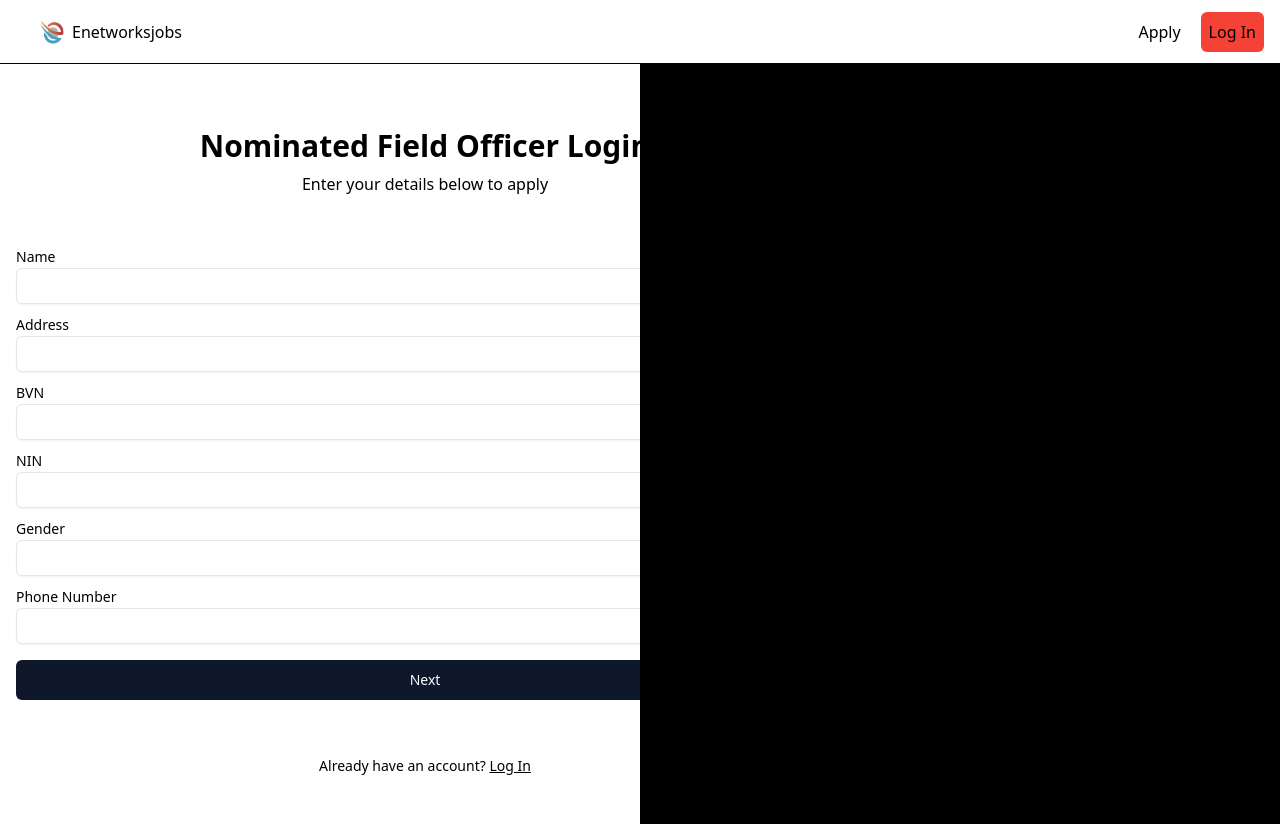
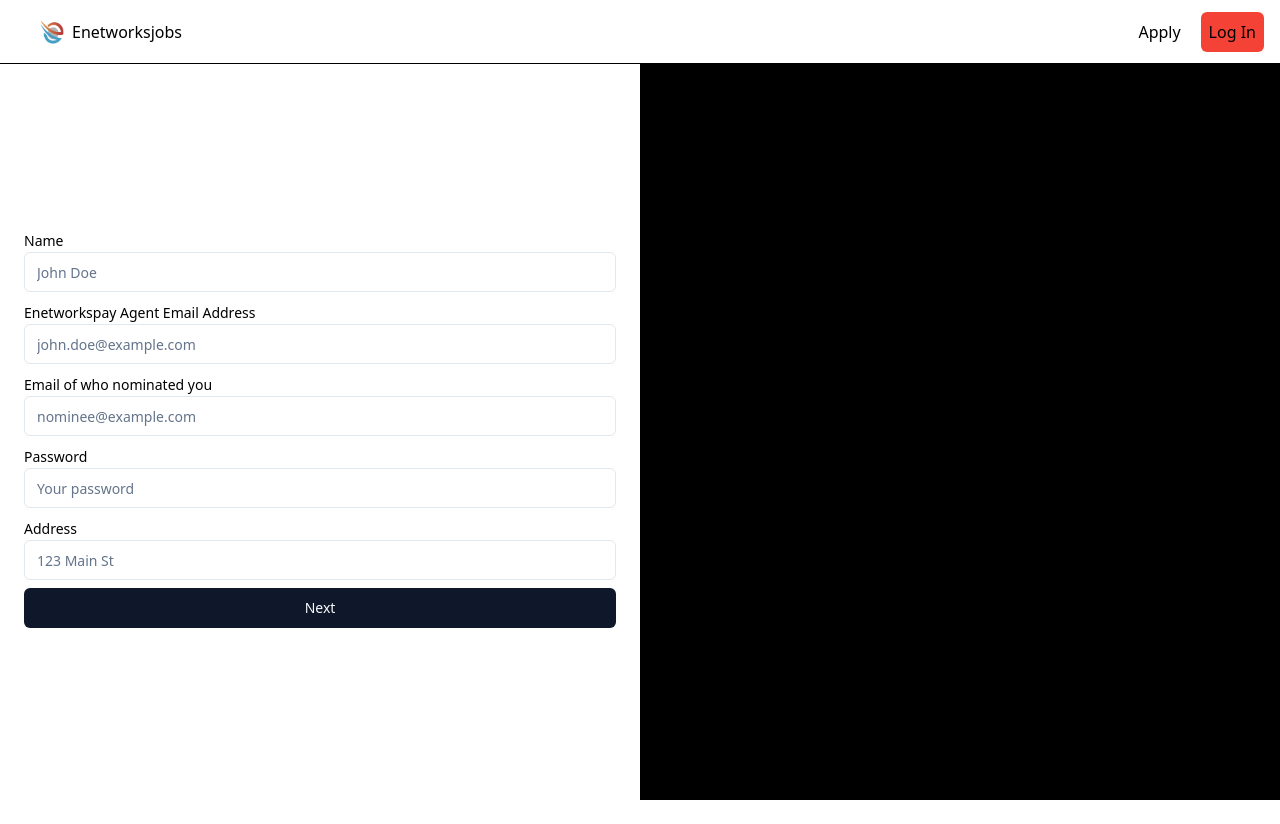
Before and after one commit to Aldorax/enetworksjobs, a Next.js app: page /apply/openings/field-officer/application in a window 1280 px wide. After the commit the page ends 800 px from the top, so only its background shows below. Built offline with nearby package versions, Linux system fonts and the light colour scheme.

Commit message:
TEMP: Ignore all types issues

```diff
--- a/package.json
+++ b/package.json
@@ -68,6 +68,7 @@
     "react-dom": "^18",
     "react-dropzone": "^14.2.3",
     "react-hook-form": "^7.51.4",
+    "react-icons": "^5.2.1",
     "react-resizable-panels": "^0.0.55",
     "react-wrap-balancer": "^0.4.1",
     "recharts": "^2.6.2",
--- a/src/app/(applications)/apply/openings/(field officers)/field-officer/application/page.tsx
+++ b/src/app/(applications)/apply/openings/(field officers)/field-officer/application/page.tsx
@@ -1,230 +1,302 @@
 "use client";
-import { Input } from "@/registry/new-york/ui/input";
-import React, { useState, type ChangeEvent, type FormEvent } from "react";
+// components/Input requiredForm.tsx
+import { useState, useEffect } from "react";
+import { useRouter } from "next/navigation";
+import { useForm } from "react-hook-form";
+import { Input } from "@/components/ui/input";
 import { Button } from "@/components/ui/button";
+import { AiOutlineCheck, AiOutlineLoading } from "react-icons/ai";
+import { MdSend } from "react-icons/md";
 import { Label } from "@/components/ui/label";
-import SectionCard from "@/components/custom/sectionCard";
-import Link from "next/link";
+import {
+  Select,
+  SelectContent,
+  SelectGroup,
+  SelectItem,
+  SelectLabel,
+  SelectTrigger,
+  SelectValue
+} from "@/components/ui/select";
 
-export default function Dashboard() {
-  const [currentStep, setCurrentStep] = useState<number>(1);
-  const [formData, setFormData] = useState<Record<string, string | File>>({});
-  const [previews, setPreviews] = useState<Record<string, string | null>>({});
+export default function FieldApplication() {
+  const router = useRouter();
+  const [loading, setLoading] = useState(false);
+  const [success, setSuccess] = useState(false);
+  const [step, setStep] = useState(1);
+  const {
+    register,
+    handleSubmit,
+    watch,
+    setValue,
+    formState: { errors }
+  } = useForm();
 
-  const imageFields = [
-    "Guarantor Passport Photo *",
-    "Profile Image *",
-    "Signature*",
-    "Your Passport Photo *"
-  ];
+  // Watch the 'gender' field to handle its state
+  const gender = watch("gender");
 
-  const steps = [
-    {
-      id: 1,
-      title: "Step 1",
-      fields: ["Name", "Address", "BVN", "NIN", "Gender", "Phone Number"]
-    },
-    {
-      id: 2,
-      title: "Step 2",
-      fields: [
-        "Guarantor Name",
-        "Guarantor Phone Number",
-        "Guarantor BVN",
-        "Guarantor NIN",
-        "Guarantor Address",
-        "Guarantor Passport Photo *",
-        "Profile Image *",
-        "Signature*",
-        "Your Passport Photo *"
-      ]
-    },
-    {
-      id: 4,
-      title: "Review & Submit",
-      fields: [] // No fields, just review
+  const onSubmit = async (data: Record<string, any>) => {
+    const formData = new FormData();
+    const accessToken = localStorage.getItem("access_token");
+
+    setLoading(true);
+
+    Object.entries(data).forEach(([key, value]) => {
+      if (
+        key === "guarantor_passport" ||
+        key === "profile_image" ||
+        key === "signature" ||
+        key === "passport_photo"
+      ) {
+        if (value && value[0] instanceof File) {
+          formData.append(key, value[0]);
         }
-  ];
-
-  const handleSubmit = (event: FormEvent<HTMLFormElement>) => {
-    event.preventDefault();
-    if (currentStep < steps.length) {
-      setCurrentStep(currentStep + 1);
       } else {
-      void handleFinalSubmit(); // Explicitly marking the promise as ignored
+        formData.append(key, value);
       }
-  };
-
-  const handleFinalSubmit = async () => {
-    const formDataToSend = new FormData();
-    for (const key in formData) {
-      formDataToSend.append(key, formData[key]);
-    }
+    });
 
     try {
       const response = await fetch("http://localhost:5000/api/submit", {
         method: "POST",
-        body: formDataToSend
+        body: formData,
+        headers: {
+          Authorization: `Bearer ${accessToken}`
+        }
       });
-      const result = await response.json();
-      console.log("Form Submitted:", result);
+
+      if (!accessToken) {
+        setLoading(false);
+        return;
+      }
+
+      if (!response.ok) {
+        const errorData = await response.json();
+        setLoading(false);
+        throw new Error(errorData.message);
+      }
+
+      setSuccess(true);
     } catch (error) {
-      console.error("Error submitting form:", error);
+      console.error(error);
+      setLoading(false);
     }
   };
 
-  const handleChange = (event: ChangeEvent<HTMLInputElement>) => {
-    setFormData({ ...formData, [event.target.name]: event.target.value });
-  };
+  const nextStep = () => setStep(prev => prev + 1);
+  const prevStep = () => setStep(prev => prev - 1);
 
-  const handleImageChange = (
-    event: ChangeEvent<HTMLInputElement>,
-    field: string
-  ) => {
-    const file = event.target.files?.[0];
-    if (file != null) {
-      setPreviews({ ...previews, [field]: URL.createObjectURL(file) });
-      setFormData({ ...formData, [field]: file });
-    }
+  const renderImagePreview = (field: string) => {
+    const file = watch(field)?.[0];
+    return file ? (
+      <img
+        src={URL.createObjectURL(file)}
+        alt={`${field} preview`}
+        className="mt-2 h-20 w-20 object-cover"
+      />
+    ) : null;
   };
 
   return (
-    <div className="w-full lg:grid lg:min-h-screen lg:grid-cols-2 xl:min-h-screen">
-      <div className="flex h-full min-h-screen flex-col items-center justify-center bg-white py-12 text-black">
-        <div className="mx-auto grid w-full gap-6 md:w-[850px]">
-          <div className="mt-20 grid gap-2 text-center">
-            <h1 className="text-3xl font-bold">
-              Nominated Field Officer Login
-            </h1>
-            <p className="text-muted-foreground text-balance">
-              Enter your details below to apply
-            </p>
+    <div className="grid h-full grid-cols-1 md:grid-cols-2">
+      <form
+        onSubmit={handleSubmit(onSubmit)}
+        className="flex h-full min-h-screen w-full flex-col justify-center space-y-2 rounded-md bg-white p-6 pt-20 text-black"
+      >
+        {step === 1 && (
+          <>
+            <div>
+              <Label>Name</Label>
+              <Input required placeholder="John Doe" {...register("name")} />
             </div>
-          <form onSubmit={handleSubmit} className="mt-2 grid p-4 pl-4">
-            {currentStep === 1 && (
-              <>
-                {steps[0].fields.map(field => (
-                  <div key={field} className="mb-2">
-                    <Label>{field}</Label>
+            <div>
+              <Label>Enetworkspay Agent Email Address</Label>
+              <Input
+                required
+                type="email"
+                placeholder="john.doe@example.com"
+                {...register("agent_email")}
+              />
+            </div>
+            <div>
+              <Label>Email of who nominated you</Label>
+              <Input
+                required
+                type="email"
+                placeholder="nominee@example.com"
+                {...register("nominee_email")}
+              />
+            </div>
+            <div>
+              <Label>Password</Label>
+              <Input
+                required
+                type="password"
+                placeholder="Your password"
+                {...register("password")}
+              />
+            </div>
+            <div>
+              <Label>Address</Label>
               <Input
                 required
                 type="text"
-                      name={field}
-                      onChange={handleChange}
-                      value={
-                        typeof formData[field] === "string"
-                          ? formData[field]
-                          : ""
-                      }
+                placeholder="123 Main St"
+                {...register("address")}
               />
             </div>
-                ))}
-                <Button className="mt-2" type="submit">
+            <div className="grid">
+              <Button color="primary" onClick={nextStep}>
                 Next
               </Button>
+            </div>
           </>
         )}
-
-            {currentStep === 2 && (
-              <div className="mt-10">
-                {steps[1].fields.map(field => (
-                  <div key={field} className="mb-2">
-                    <Label>{field}</Label>
-                    {imageFields.includes(field) ? (
+        {step === 2 && (
+          <>
+            <div>
+              <Label>BVN</Label>
+              <Input required {...register("bvn")} />
+            </div>
+            <div>
+              <Label>NIN</Label>
+              <Input required {...register("nin")} />
+            </div>
+            <div>
+              <Label>Enetworkspay Agent Card Number</Label>
+              <Input required {...register("agent_card_number")} />
+            </div>
+            <div>
+              <Label>Gender</Label>
+              <Select
+                onValueChange={value => setValue("gender", value)}
+                value={gender || ""}
+              >
+                <SelectTrigger>
+                  <SelectValue placeholder="Select your gender" />
+                </SelectTrigger>
+                <SelectContent>
+                  <SelectItem value="male">Male</SelectItem>
+                  <SelectItem value="female">Female</SelectItem>
+                </SelectContent>
+              </Select>
+              {/* <p className="text-red-500">{String(errors.gender?.message)}</p> */}
+            </div>
+            <div>
+              <section className="grid gap-2">
+                <Button color="primary" onClick={prevStep}>
+                  Previous
+                </Button>
+                <Button color="primary" onClick={nextStep}>
+                  Next
+                </Button>
+              </section>
+            </div>
+          </>
+        )}
+        {step === 3 && (
+          <>
+            <div>
+              <Label>Guarantor Name</Label>
+              <Input required {...register("guarantor_name")} />
+            </div>
+            <div>
+              <Label>Guarantor Phone Number</Label>
+              <Input required {...register("guarantor_phone_number")} />
+            </div>
+            <div>
+              <Label>Guarantor BVN</Label>
+              <Input required {...register("guarantor_bvn")} />
+            </div>
+            <div>
+              <Label>Guarantor NIN</Label>
+              <Input required {...register("guarantor_nin")} />
+            </div>
+            <div>
+              <section className="grid gap-2">
+                <Button color="primary" onClick={prevStep}>
+                  Previous
+                </Button>
+                <Button color="primary" onClick={nextStep}>
+                  Next
+                </Button>
+              </section>
+            </div>
+          </>
+        )}
+        {step === 4 && (
+          <>
+            <div>
+              <Label>Guarantor Address</Label>
+              <Input required {...register("guarantor_address")} />
+            </div>
+            <div>
+              <Label>Date of Birth</Label>
+              <Input required type="date" {...register("date_of_birth")} />
+            </div>
+            <div>
+              <Label>Phone Number</Label>
+              <Input required {...register("phone_number")} />
+            </div>
+            <div>
+              <Label>Guarantor Passport</Label>
               <Input
                 required
                 type="file"
                 accept="image/*"
-                        name={field}
-                        onChange={e => handleImageChange(e, field)}
+                {...register("guarantor_passport")}
               />
-                    ) : (
+              {renderImagePreview("guarantor_passport")}
+            </div>
+            <div>
+              <Label>Profile Image</Label>
               <Input
                 required
-                        type="text"
-                        name={field}
-                        onChange={handleChange}
-                        value={
-                          typeof formData[field] === "string"
-                            ? formData[field]
-                            : ""
-                        }
+                type="file"
+                accept="image/*"
+                {...register("profile_image")}
               />
-                    )}
-                    {previews[field] && (
-                      <img
-                        className="mt-2"
-                        src={previews[field]}
-                        alt={`Preview of ${field}`}
+              {renderImagePreview("profile_image")}
+            </div>
+            <div>
+              <Label>Signature</Label>
+              <Input
+                required
+                type="file"
+                accept="image/*"
+                {...register("signature")}
               />
-                    )}
+              {renderImagePreview("signature")}
             </div>
-                ))}
-                <section className="grid">
-                  <Button className="mt-2" type="submit">
-                    Next
-                  </Button>
-                  <Button
-                    onClick={() => {
-                      setCurrentStep(currentStep - 1);
-                    }}
-                    className="mt-4"
-                  >
+            <div>
+              <Label>Passport Photo</Label>
+              <Input
+                required
+                type="file"
+                accept="image/*"
+                {...register("passport_photo")}
+              />
+              {renderImagePreview("passport_photo")}
+            </div>
+            <div className="flex justify-between">
+              <Button color="primary" onClick={prevStep}>
                 Previous
               </Button>
-                </section>
-              </div>
+              <Button color="primary" type="submit" disabled={loading}>
+                {loading ? (
+                  <AiOutlineLoading className="animate-spin" />
+                ) : success ? (
+                  <AiOutlineCheck size={20} color="#00cc00" />
+                ) : (
+                  <>
+                    Submit Form <MdSend size={20} />
+                  </>
                 )}
-
-            {currentStep === 3 && (
-              <div>
-                <ul className="px-4">
-                  {Object.entries(formData).map(([key, value]) => (
-                    <li key={key} className="px-2">
-                      <strong>{key}: </strong>
-                      {value instanceof File ? value.name : value}
-                    </li>
-                  ))}
-                </ul>
-                {Object.entries(previews).map(([key, src]) => (
-                  <section className="my-1">
-                    <img key={key} src={src} alt={`Preview of ${key}`} />
-                  </section>
-                ))}
-                <div className="grid">
-                  <Button
-                    onClick={() => {
-                      setCurrentStep(currentStep - 1);
-                    }}
-                    className="mt-4"
-                  >
-                    Previous
-                  </Button>
-                  <Button
-                    type="button"
-                    onClick={() => {
-                      handleFinalSubmit().catch(console.error); // Ensure any errors are caught
-                    }}
-                    className="mt-2"
-                  >
-                    Confirm and Submit
               </Button>
             </div>
-              </div>
+          </>
         )}
       </form>
-          <div className="mt-4 text-center text-sm">
-            Already have an account?{" "}
-            <Link
-              href="/apply/openings/field-officer/login"
-              className="underline"
-            >
-              Log In
-            </Link>
-          </div>
-        </div>
-      </div>
-      <div className="hidden bg-black lg:block"></div>
+      <div className="bg-black md:h-full md:min-h-screen"></div>
     </div>
   );
 }
--- /dev/null
+++ b/src/components/ui/select.tsx
@@ -0,0 +1,160 @@
+"use client"
+
+import * as React from "react"
+import * as SelectPrimitive from "@radix-ui/react-select"
+import { Check, ChevronDown, ChevronUp } from "lucide-react"
+
+import { cn } from "@/lib/utils"
+
+const Select = SelectPrimitive.Root
+
+const SelectGroup = SelectPrimitive.Group
+
+const SelectValue = SelectPrimitive.Value
+
+const SelectTrigger = React.forwardRef<
+  React.ElementRef<typeof SelectPrimitive.Trigger>,
+  React.ComponentPropsWithoutRef<typeof SelectPrimitive.Trigger>
+>(({ className, children, ...props }, ref) => (
+  <SelectPrimitive.Trigger
+    ref={ref}
+    className={cn(
+      "flex h-10 w-full items-center justify-between rounded-md border border-slate-200 bg-white px-3 py-2 text-sm ring-offset-white placeholder:text-slate-500 focus:outline-none focus:ring-2 focus:ring-slate-950 focus:ring-offset-2 disabled:cursor-not-allowed disabled:opacity-50 [&>span]:line-clamp-1 dark:border-slate-800 dark:bg-slate-950 dark:ring-offset-slate-950 dark:placeholder:text-slate-400 dark:focus:ring-slate-300",
+      className
+    )}
+    {...props}
+  >
+    {children}
+    <SelectPrimitive.Icon asChild>
+      <ChevronDown className="h-4 w-4 opacity-50" />
+    </SelectPrimitive.Icon>
+  </SelectPrimitive.Trigger>
+))
+SelectTrigger.displayName = SelectPrimitive.Trigger.displayName
+
+const SelectScrollUpButton = React.forwardRef<
+  React.ElementRef<typeof SelectPrimitive.ScrollUpButton>,
+  React.ComponentPropsWithoutRef<typeof SelectPrimitive.ScrollUpButton>
+>(({ className, ...props }, ref) => (
+  <SelectPrimitive.ScrollUpButton
+    ref={ref}
+    className={cn(
+      "flex cursor-default items-center justify-center py-1",
+      className
+    )}
+    {...props}
+  >
+    <ChevronUp className="h-4 w-4" />
+  </SelectPrimitive.ScrollUpButton>
+))
+SelectScrollUpButton.displayName = SelectPrimitive.ScrollUpButton.displayName
+
+const SelectScrollDownButton = React.forwardRef<
+  React.ElementRef<typeof SelectPrimitive.ScrollDownButton>,
+  React.ComponentPropsWithoutRef<typeof SelectPrimitive.ScrollDownButton>
+>(({ className, ...props }, ref) => (
+  <SelectPrimitive.ScrollDownButton
+    ref={ref}
+    className={cn(
+      "flex cursor-default items-center justify-center py-1",
+      className
+    )}
+    {...props}
+  >
+    <ChevronDown className="h-4 w-4" />
+  </SelectPrimitive.ScrollDownButton>
+))
+SelectScrollDownButton.displayName =
+  SelectPrimitive.ScrollDownButton.displayName
+
+const SelectContent = React.forwardRef<
+  React.ElementRef<typeof SelectPrimitive.Content>,
+  React.ComponentPropsWithoutRef<typeof SelectPrimitive.Content>
+>(({ className, children, position = "popper", ...props }, ref) => (
+  <SelectPrimitive.Portal>
+    <SelectPrimitive.Content
+      ref={ref}
+      className={cn(
+        "relative z-50 max-h-96 min-w-[8rem] overflow-hidden rounded-md border border-slate-200 bg-white text-slate-950 shadow-md data-[state=open]:animate-in data-[state=closed]:animate-out data-[state=closed]:fade-out-0 data-[state=open]:fade-in-0 data-[state=closed]:zoom-out-95 data-[state=open]:zoom-in-95 data-[side=bottom]:slide-in-from-top-2 data-[side=left]:slide-in-from-right-2 data-[side=right]:slide-in-from-left-2 data-[side=top]:slide-in-from-bottom-2 dark:border-slate-800 dark:bg-slate-950 dark:text-slate-50",
+        position === "popper" &&
+          "data-[side=bottom]:translate-y-1 data-[side=left]:-translate-x-1 data-[side=right]:translate-x-1 data-[side=top]:-translate-y-1",
+        className
+      )}
+      position={position}
+      {...props}
+    >
+      <SelectScrollUpButton />
+      <SelectPrimitive.Viewport
+        className={cn(
+          "p-1",
+          position === "popper" &&
+            "h-[var(--radix-select-trigger-height)] w-full min-w-[var(--radix-select-trigger-width)]"
+        )}
+      >
+        {children}
+      </SelectPrimitive.Viewport>
+      <SelectScrollDownButton />
+    </SelectPrimitive.Content>
+  </SelectPrimitive.Portal>
+))
+SelectContent.displayName = SelectPrimitive.Content.displayName
+
+const SelectLabel = React.forwardRef<
+  React.ElementRef<typeof SelectPrimitive.Label>,
+  React.ComponentPropsWithoutRef<typeof SelectPrimitive.Label>
+>(({ className, ...props }, ref) => (
+  <SelectPrimitive.Label
+    ref={ref}
+    className={cn("py-1.5 pl-8 pr-2 text-sm font-semibold", className)}
+    {...props}
+  />
+))
+SelectLabel.displayName = SelectPrimitive.Label.displayName
+
+const SelectItem = React.forwardRef<
+  React.ElementRef<typeof SelectPrimitive.Item>,
+  React.ComponentPropsWithoutRef<typeof SelectPrimitive.Item>
+>(({ className, children, ...props }, ref) => (
+  <SelectPrimitive.Item
+    ref={ref}
+    className={cn(
+      "relative flex w-full cursor-default select-none items-center rounded-sm py-1.5 pl-8 pr-2 text-sm outline-none focus:bg-slate-100 focus:text-slate-900 data-[disabled]:pointer-events-none data-[disabled]:opacity-50 dark:focus:bg-slate-800 dark:focus:text-slate-50",
+      className
+    )}
+    {...props}
+  >
+    <span className="absolute left-2 flex h-3.5 w-3.5 items-center justify-center">
+      <SelectPrimitive.ItemIndicator>
+        <Check className="h-4 w-4" />
+      </SelectPrimitive.ItemIndicator>
+    </span>
+
+    <SelectPrimitive.ItemText>{children}</SelectPrimitive.ItemText>
+  </SelectPrimitive.Item>
+))
+SelectItem.displayName = SelectPrimitive.Item.displayName
+
+const SelectSeparator = React.forwardRef<
+  React.ElementRef<typeof SelectPrimitive.Separator>,
+  React.ComponentPropsWithoutRef<typeof SelectPrimitive.Separator>
+>(({ className, ...props }, ref) => (
+  <SelectPrimitive.Separator
+    ref={ref}
+    className={cn("-mx-1 my-1 h-px bg-slate-100 dark:bg-slate-800", className)}
+    {...props}
+  />
+))
+SelectSeparator.displayName = SelectPrimitive.Separator.displayName
+
+export {
+  Select,
+  SelectGroup,
+  SelectValue,
+  SelectTrigger,
+  SelectContent,
+  SelectLabel,
+  SelectItem,
+  SelectSeparator,
+  SelectScrollUpButton,
+  SelectScrollDownButton,
+}
```
Also changed, not shown: 1 other file (tests, documents, lock files or other folders). Lines whose indentation alone changed are shown as unchanged.
